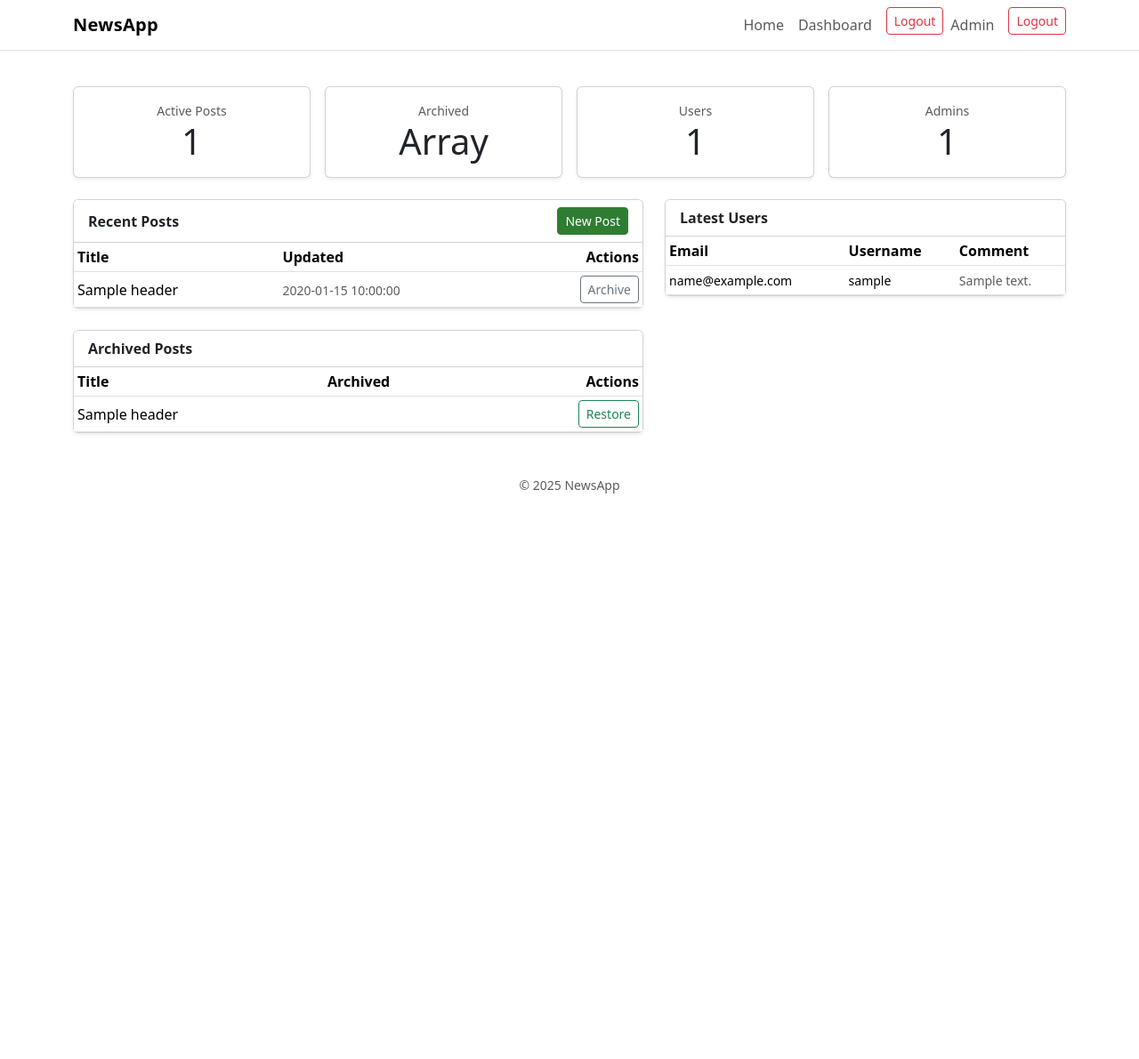
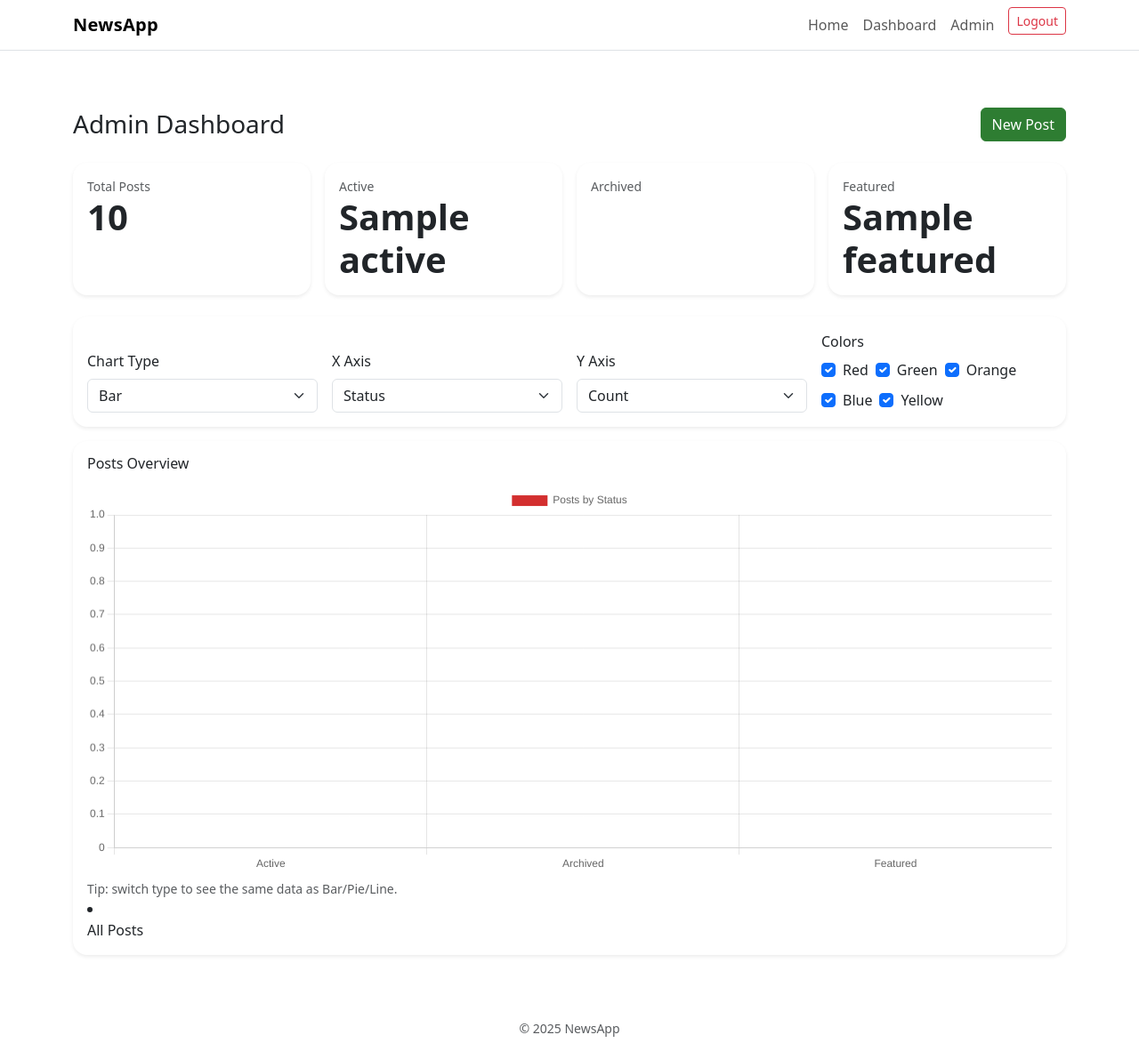
Before and after one commit to malubamulebi/newsapp, a CodeIgniter 4 app: the page made by app/Views/admin/dashboard.php in a window 1280 px wide. Shown: the whole page at 89% size. Before the commit the page ends 555 px from the top, so only its background shows below. Run offline with PHP 8.4 and a stand-in for CodeIgniter, Linux system fonts and the light colour scheme; the template is opened without the code that fills it: most values are stand-ins (such as "Sample title", 1, 10 or a date in 2020); data that the repository does not hold is empty; some libraries are stand-ins or nearby versions.

Commit message:
Added Dashboards, All posts, redirected the admin and dashboards page

```diff
--- a/app/Config/Routes.php
+++ b/app/Config/Routes.php
@@ -12,11 +12,13 @@ $routes->get('logout', 'AuthController::logout');
 
 // Admin UI (form to create a post)
 $routes->get('new-post', 'AdminUiController::newPost');   // shows the form
+$routes->post('create_post', 'PostsController::create');  // handles submit
+$routes->get('admin', 'AdminDashboardController::index'); // dashboard
+$routes->get('admin/posts', 'AdminDashboardController::posts');  // table list with search/filter
 
 // Posts
 $routes->get('posts', 'PostsController::index');
 $routes->get('posts/(:num)', 'PostsController::show/$1');
-$routes->post('create_post', 'PostsController::create');  // handles submit
 $routes->post('update_post/(:num)', 'PostsController::update/$1');
 $routes->delete('delete_post/(:num)', 'PostsController::delete/$1');
 
--- a/app/Models/PostsModel.php
+++ b/app/Models/PostsModel.php
@@ -12,7 +12,7 @@ class PostsModel extends Model
     protected $returnType       = 'array';
     protected $useSoftDeletes   = true;
     protected $protectFields    = true;
-    protected $allowedFields    = ['header', 'body', 'picture', 'status', 'created_at', 'updated_at', 'deleted_at'];
+    protected $allowedFields = ['header','body','picture','status','is_featured','created_at','updated_at','deleted_at'];
 
     protected bool $allowEmptyInserts = false;
     protected bool $updateOnlyChanged = true;
--- a/app/Views/admin/dashboard.php
+++ b/app/Views/admin/dashboard.php
@@ -1,118 +1,188 @@
 <?= $this->extend('layouts/main') ?>
 
 <?= $this->section('content') ?>
-<div class="container py-4">
-  <?php if (session()->getFlashdata('msg')): ?>
-    <div class="alert alert-success"><?= esc(session()->getFlashdata('msg')) ?></div>
-  <?php endif; ?>
+<div class="container py-5">
 
+  <div class="d-flex justify-content-between align-items-center mb-4">
+    <h3 class="m-0">Admin Dashboard</h3>
+    <a class="btn btn-brand" href="<?= site_url('new-post') ?>">New Post</a>
+  </div>
+
+  <!-- 4 number widgets -->
   <div class="row g-3 mb-4">
-    <div class="col-6 col-md-3">
-      <div class="card shadow-sm">
-        <div class="card-body text-center">
-          <div class="small text-muted">Active Posts</div>
-          <div class="display-6"><?= esc($stats['totalPosts']) ?></div>
-        </div>
+    <div class="col-6 col-lg-3">
+      <div class="card shadow-sm border-0 rounded-4 p-3 h-100">
+        <div class="text-muted small">Total Posts</div>
+        <div class="display-6 fw-bold"><?= esc($total) ?></div>
       </div>
     </div>
-    <div class="col-6 col-md-3">
-      <div class="card shadow-sm">
-        <div class="card-body text-center">
-          <div class="small text-muted">Archived</div>
-          <div class="display-6"><?= esc($stats['archivedPosts']) ?></div>
-        </div>
+    <div class="col-6 col-lg-3">
+      <div class="card shadow-sm border-0 rounded-4 p-3 h-100">
+        <div class="text-muted small">Active</div>
+        <div class="display-6 fw-bold"><?= esc($active) ?></div>
       </div>
     </div>
-    <div class="col-6 col-md-3">
-      <div class="card shadow-sm">
-        <div class="card-body text-center">
-          <div class="small text-muted">Users</div>
-          <div class="display-6"><?= esc($stats['totalUsers']) ?></div>
-        </div>
+    <div class="col-6 col-lg-3">
+      <div class="card shadow-sm border-0 rounded-4 p-3 h-100">
+        <div class="text-muted small">Archived</div>
+        <div class="display-6 fw-bold"><?= esc($archived) ?></div>
       </div>
     </div>
-    <div class="col-6 col-md-3">
-      <div class="card shadow-sm">
-        <div class="card-body text-center">
-          <div class="small text-muted">Admins</div>
-          <div class="display-6"><?= esc($stats['totalAdmins']) ?></div>
+    <div class="col-6 col-lg-3">
+      <div class="card shadow-sm border-0 rounded-4 p-3 h-100">
+        <div class="text-muted small">Featured</div>
+        <div class="display-6 fw-bold"><?= esc($featured) ?></div>
+      </div>
+    </div>
+  </div>
+
+  <!-- Controls -->
+  <div class="card border-0 shadow-sm rounded-4 mb-3">
+    <div class="card-body">
+      <div class="row g-3 align-items-end">
+        <div class="col-sm-6 col-lg-3">
+          <label class="form-label">Chart Type</label>
+          <select id="chartType" class="form-select">
+            <option value="bar" selected>Bar</option>
+            <option value="pie">Pie</option>
+            <option value="line">Line</option>
+          </select>
+        </div>
+        <div class="col-sm-6 col-lg-3">
+          <label class="form-label">X Axis</label>
+          <select id="xAxis" class="form-select">
+            <option value="status" selected>Status</option>
+            <option value="day">Day (last 7)</option>
+          </select>
+        </div>
+        <div class="col-sm-6 col-lg-3">
+          <label class="form-label">Y Axis</label>
+          <select id="yAxis" class="form-select">
+            <option value="count" selected>Count</option>
+          </select>
+        </div>
+        <div class="col-sm-6 col-lg-3">
+          <label class="form-label">Colors</label>
+          <div class="d-flex flex-wrap gap-2">
+            <label class="form-check">
+              <input class="form-check-input colorPick" type="checkbox" value="#d32f2f" checked>
+              <span class="form-check-label">Red</span>
+            </label>
+            <label class="form-check">
+              <input class="form-check-input colorPick" type="checkbox" value="#388e3c" checked>
+              <span class="form-check-label">Green</span>
+            </label>
+            <label class="form-check">
+              <input class="form-check-input colorPick" type="checkbox" value="#f57c00" checked>
+              <span class="form-check-label">Orange</span>
+            </label>
+            <label class="form-check">
+              <input class="form-check-input colorPick" type="checkbox" value="#1976d2" checked>
+              <span class="form-check-label">Blue</span>
+            </label>
+            <label class="form-check">
+              <input class="form-check-input colorPick" type="checkbox" value="#fbc02d" checked>
+              <span class="form-check-label">Yellow</span>
+            </label>
+          </div>
         </div>
       </div>
     </div>
   </div>
 
-  <div class="row g-4">
-    <div class="col-lg-7">
-      <div class="card shadow-sm">
-        <div class="card-header bg-white d-flex justify-content-between align-items-center">
-          <strong>Recent Posts</strong>
-          <a class="btn btn-sm btn-brand" href="<?= site_url('admin/new-post') ?>">New Post</a>
-        </div>
-        <div class="table-responsive">
-          <table class="table table-sm align-middle mb-0">
-            <thead><tr>
-              <th>Title</th><th>Updated</th><th class="text-end">Actions</th>
-            </tr></thead>
-            <tbody>
-            <?php foreach ($activePosts as $p): ?>
-              <tr>
-                <td><?= esc($p['header']) ?></td>
-                <td><small class="text-muted"><?= esc($p['updated_at'] ?? $p['created_at']) ?></small></td>
-                <td class="text-end">
-                  <!-- for now, link to archive -->
-                  <a class="btn btn-sm btn-outline-secondary" href="<?= site_url('admin/archive-post/'.$p['postId']) ?>">Archive</a>
-                </td>
-              </tr>
-            <?php endforeach; ?>
-            </tbody>
-          </table>
-        </div>
-      </div>
 
-      <div class="card shadow-sm mt-4">
-        <div class="card-header bg-white"><strong>Archived Posts</strong></div>
-        <div class="table-responsive">
-          <table class="table table-sm align-middle mb-0">
-            <thead><tr>
-              <th>Title</th><th>Archived</th><th class="text-end">Actions</th>
-            </tr></thead>
-            <tbody>
-            <?php foreach ($archivedPosts as $p): ?>
-              <tr>
-                <td><?= esc($p['header']) ?></td>
-                <td><small class="text-muted"><?= esc($p['deleted_at']) ?></small></td>
-                <td class="text-end">
-                  <a class="btn btn-sm btn-outline-success" href="<?= site_url('admin/restore-post/'.$p['postId']) ?>">Restore</a>
-                </td>
-              </tr>
-            <?php endforeach; ?>
-            </tbody>
-          </table>
-        </div>
-      </div>
-    </div>
+  <!-- Chart -->
+  <div class="card border-0 shadow-sm rounded-4">
+    <div class="card-body">
+      <h6 class="mb-3">Posts Overview</h6>
+      <canvas id="dashboardChart" height="120"></canvas>
+      <small class="text-muted d-block mt-2">Tip: switch type to see the same data as Bar/Pie/Line.</small>
+      <li class="nav-item"><a class="nav-link" href="<?= site_url('admin/posts') ?>">All Posts</a></li>
 
-    <div class="col-lg-5">
-      <div class="card shadow-sm">
-        <div class="card-header bg-white"><strong>Latest Users</strong></div>
-        <div class="table-responsive">
-          <table class="table table-sm align-middle mb-0">
-            <thead><tr>
-              <th>Email</th><th>Username</th><th>Comment</th>
-            </tr></thead>
-            <tbody>
-            <?php foreach ($latestUsers as $u): ?>
-              <tr>
-                <td><small><?= esc($u['email']) ?></small></td>
-                <td><small><?= esc($u['username'] ?? '') ?></small></td>
-                <td><small class="text-muted"><?= esc(mb_strimwidth($u['comment'] ?? '',0,40,'…')) ?></small></td>
-              </tr>
-            <?php endforeach; ?>
-            </tbody>
-          </table>
-        </div>
-      </div>
     </div>
   </div>
+
 </div>
+
+<?php
+  // Prepare datasets from PHP -> JS
+  $statusLabels = ['Active','Archived','Featured'];
+  $statusCounts = [ (int)$byStatus['active'], (int)$byStatus['archived'], (int)$byStatus['featured'] ];
+
+  // For the line chart we use $labels (last 7 days) and $values (counts)
+?>
 <?= $this->endSection() ?>
+
+<?= $this->section('scripts') ?>
+<!-- Chart.js CDN -->
+<script src="https://cdn.jsdelivr.net/npm/chart.js"></script>
+<script>
+  const statusLabels = ['Active','Archived','Featured'];
+  const statusCounts = [<?= (int)$byStatus['active'] ?>, <?= (int)$byStatus['archived'] ?>, <?= (int)$byStatus['featured'] ?>];
+
+  const lineLabels = <?= json_encode($labels) ?>;  // last 7 days, e.g., ["Aug 10","Aug 11",...]
+  const lineCounts = <?= json_encode($values) ?>;  // counts per day
+
+  const ctx = document.getElementById('dashboardChart').getContext('2d');
+
+  function currentColors() {
+    const picks = Array.from(document.querySelectorAll('.colorPick:checked')).map(i => i.value);
+    return picks.length ? picks : ['#1976d2']; // default blue if none selected
+  }
+
+  function makeConfig(type, xAxis) {
+    const colors = currentColors();
+
+    if (xAxis === 'day') {
+      // X = Day (last 7)
+      if (type === 'pie') {
+        // Pie with 7 slices
+        return { type: 'pie',
+          data: { labels: lineLabels, datasets: [{ data: lineCounts, backgroundColor: colors.slice(0, lineLabels.length) }] }
+        };
+      } else if (type === 'line') {
+        return { type: 'line',
+          data: { labels: lineLabels, datasets: [{ label: 'Posts per Day', data: lineCounts, borderColor: colors[0], backgroundColor: colors[0], fill: false, tension: 0.2 }] },
+          options: { scales: { y: { beginAtZero: true, precision: 0 } } }
+        };
+      } else { // bar
+        return { type: 'bar',
+          data: { labels: lineLabels, datasets: [{ label: 'Posts per Day', data: lineCounts, backgroundColor: colors[0] }] },
+          options: { scales: { y: { beginAtZero: true, precision: 0 } } }
+        };
+      }
+    } else {
+      // X = Status (Active/Archived/Featured)
+      if (type === 'pie') {
+        return { type: 'pie',
+          data: { labels: statusLabels, datasets: [{ data: statusCounts, backgroundColor: colors.slice(0, statusLabels.length) }] }
+        };
+      } else if (type === 'line') {
+        return { type: 'line',
+          data: { labels: statusLabels, datasets: [{ label: 'Posts by Status', data: statusCounts, borderColor: colors[0], backgroundColor: colors[0], fill: false, tension: 0.2 }] },
+          options: { scales: { y: { beginAtZero: true, precision: 0 } } }
+        };
+      } else { // bar
+        return { type: 'bar',
+          data: { labels: statusLabels, datasets: [{ label: 'Posts by Status', data: statusCounts, backgroundColor: colors.slice(0, statusLabels.length) }] },
+          options: { scales: { y: { beginAtZero: true, precision: 0 } } }
+        };
+      }
+    }
+  }
+
+  let chart = new Chart(ctx, makeConfig('bar', 'status'));
+
+  function rebuildChart() {
+    const type  = document.getElementById('chartType').value;
+    const xAxis = document.getElementById('xAxis').value;
+    chart.destroy();
+    chart = new Chart(ctx, makeConfig(type, xAxis));
+  }
+
+  document.getElementById('chartType').addEventListener('change', rebuildChart);
+  document.getElementById('xAxis').addEventListener('change', rebuildChart);
+  document.querySelectorAll('.colorPick').forEach(el => el.addEventListener('change', rebuildChart));
+</script>
+
+<?= $this->endSection() ?>
--- a/app/Views/layouts/main.php
+++ b/app/Views/layouts/main.php
@@ -30,13 +30,13 @@
         <?php if (session('isLoggedIn')): ?>
             <li class="nav-item"><a class="nav-link" href="<?= site_url('admin') ?>">Dashboard</a></li>
             <li class="nav-item">
-            <a class="btn btn-sm btn-outline-danger ms-2" href="<?= site_url('logout') ?>">Logout</a>
+            <!-- <a class="btn btn-sm btn-outline-danger ms-2" href="<?= site_url('logout') ?>">Logout</a> -->
             </li>
         <?php else: ?>
-            <li class="nav-item"><a class="nav-link" href="<?= site_url('login') ?>">Dashboard</a></li>
+            <!-- <li class="nav-item"><a class="nav-link" href="<?= site_url('login') ?>">Dashboard</a></li> -->
         <?php endif; ?>
 
-        <li class="nav-item"><a class="nav-link" href="<?= site_url('login') ?>">Admin</a></li>
+        <li class="nav-item"><a class="nav-link" href="<?= site_url('new-post') ?>">Admin</a></li>
         <li class="nav-item">
         <a class="btn btn-sm btn-outline-danger ms-2" href="<?= site_url('logout') ?>">Logout</a>
         </li>
```
Also changed, not shown: app/Controllers/AdminDashboardController.php (+79 -40 lines), app/Controllers/Home.php (+22 -4 lines), app/Controllers/PostsController.php (+42 -8 lines), app/Views/admin/add_post.php (+8 -0 lines), app/Views/admin/posts_list.php (added, +82 -0 lines).
